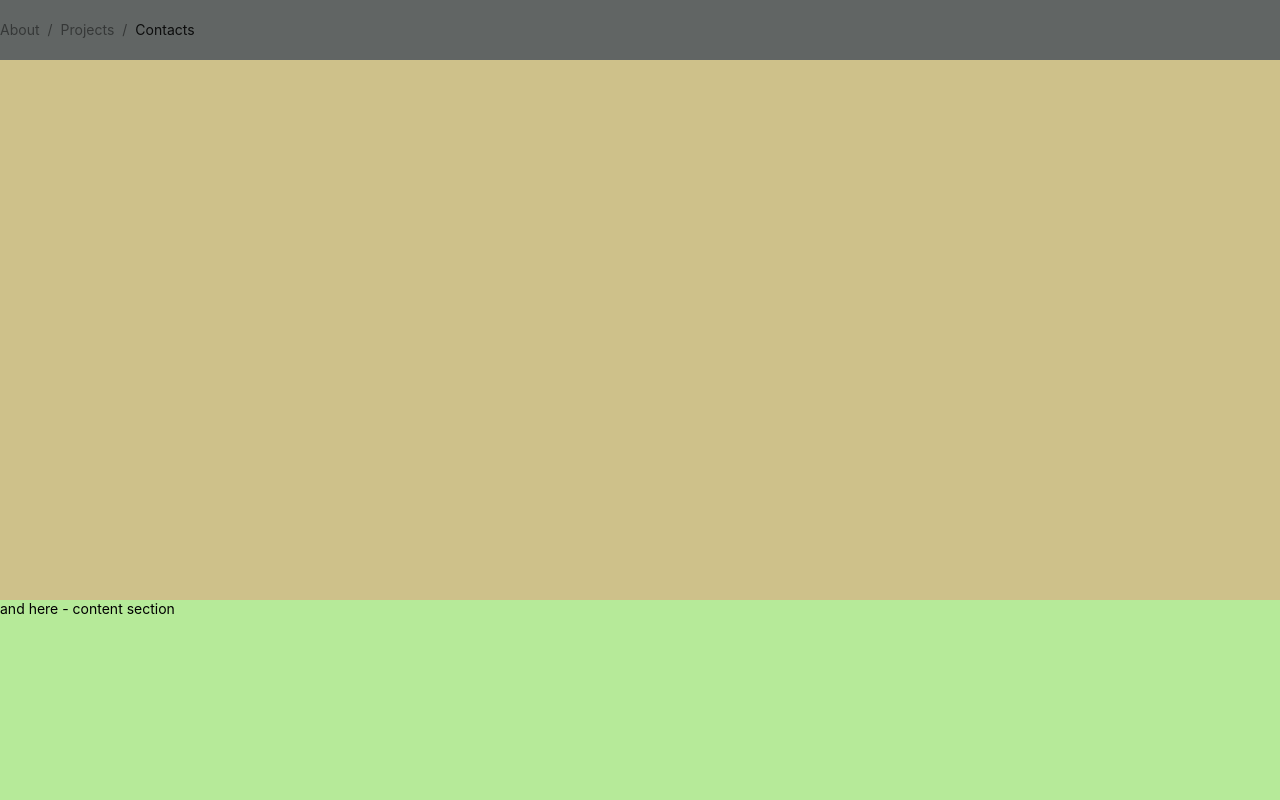
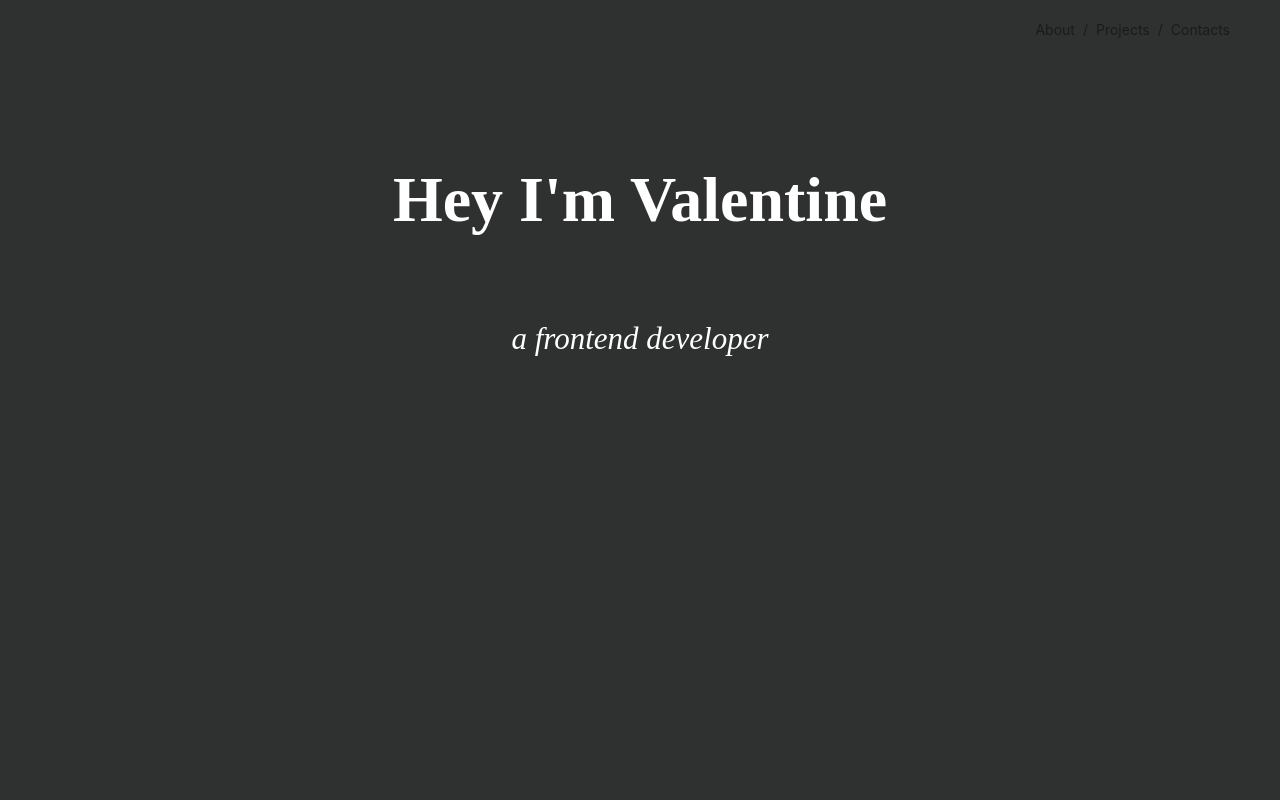
Before and after one commit to Thayorns/Portfolio, a React (Create React App) app in the folder my-app/: page / in a window 1280 px wide. Shown: the top 800 px of the page. Built offline with nearby package versions, Linux system fonts and the light colour scheme.

Commit message:
navbar+about-section modified

```diff
--- a/my-app/src/components/footer/footer.js
+++ b/my-app/src/components/footer/footer.js
@@ -10,6 +10,7 @@ const Footer = () => {
             <div>
                 - Ant Design
                 - React-responsive
+                - Fortran Clarendon font
             </div>
         </section>
     )
--- a/my-app/src/components/header/header.css
+++ b/my-app/src/components/header/header.css
@@ -1,11 +1,41 @@
 .header-section {
-
-    height: 600px;
+    height: 100vh;
+    background: #2f3030;
+    color: white;
+    font-family: 'Clarendon Wide Regular';
 }
 .navbar{
     line-height: 60px;
-    background: #616564;
+    background: #2f3030;
     position: fixed;
     top: 0;
     width: 100%;
 }
+.navbar ol {
+    float: right;
+    margin-right: 50px;
+}
+:where(.css-dev-only-do-not-override-190m0jy).ant-breadcrumb .ant-breadcrumb-separator{
+    color: white;
+    font-size: 21px;
+}
+:where(.css-dev-only-do-not-override-190m0jy).ant-breadcrumb a {
+    height: 60px;
+    color: white;
+    font-size: 21px;
+}
+.about {
+    margin: 63px auto 0px;
+    display: flex;
+    flex-direction: column;
+    justify-content: center;
+    align-items: center;
+}
+.about h1{
+    font-size: 4rem;
+    margin-top: 100px;
+}
+p {
+    font-size: 31px;
+    font-style: italic;
+}
--- a/my-app/src/components/header/header.js
+++ b/my-app/src/components/header/header.js
@@ -5,24 +5,23 @@ import './header.css'
 const Header = () => {
     return (
         <section className='header-section'>
-            <nav>
             <Breadcrumb className='navbar'
                 tabIndex={0}
                 items={[
                 {
-                        title: 'About',
+                    title: <a href="about">About</a>,
                 },
                 {
-                        title: 'Projects',
+                    title: <a href="projects">Projects</a>,
                 },
                 {
-                        title: 'Contacts',
+                    title: <a href="contacts">Contacts</a>,
                 }
                 ]}
             />
-            </nav>
-            <div>
-                and here - header section
+            <div className='about'>
+                <h1>Hey I'm Valentine</h1>
+                <p>a frontend developer</p>
             </div>
         </section>
     )
--- a/my-app/src/index.css
+++ b/my-app/src/index.css
@@ -2,7 +2,7 @@ body {
   margin: 0;
   font-family: -apple-system, BlinkMacSystemFont, 'Segoe UI', 'Roboto', 'Oxygen',
     'Ubuntu', 'Cantarell', 'Fira Sans', 'Droid Sans', 'Helvetica Neue',
-    sans-serif;
+    sans-serif, 'Clarendon Wide Regular';
   -webkit-font-smoothing: antialiased;
   -moz-osx-font-smoothing: grayscale;
   overflow-x:hidden;
```
Lines whose indentation alone changed are shown as unchanged.
